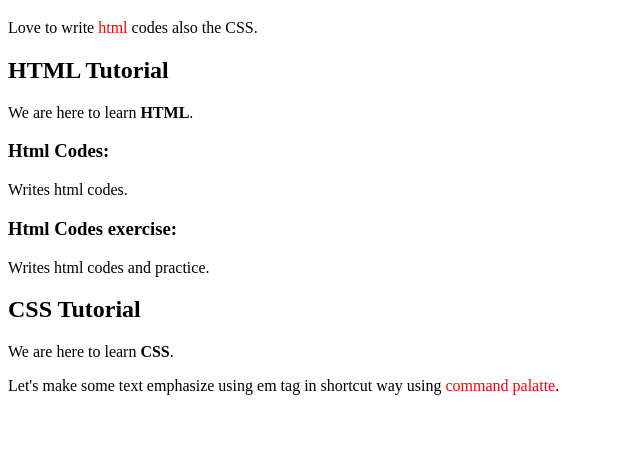
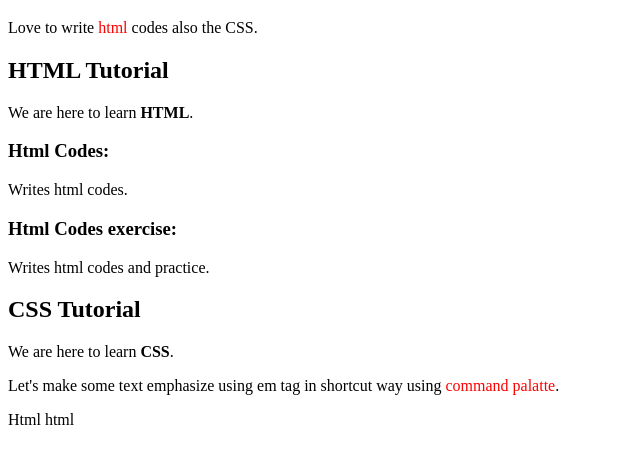
Before and after one commit to khalidNC/html_css_project_p1, a plain HTML site: page basicHtml/index.html in a window 1280 px wide. Shown: the part 61-524 px from the top of the page, without its empty margins (0-640 px from the left). Drawn offline with Linux system fonts and the light colour scheme.

Commit message:
Update index.html

```diff
--- a/basicHtml/index.html
+++ b/basicHtml/index.html
@@ -25,5 +25,6 @@
   <h2>CSS Tutorial</h2>
   <p>We are here to learn <strong>CSS</strong>.</p>
   <p>Let's make some text emphasize using em tag in shortcut way using <em>command palatte</em>. </p>
+  <p>Html html</p>
 </body>
 </html>
```
